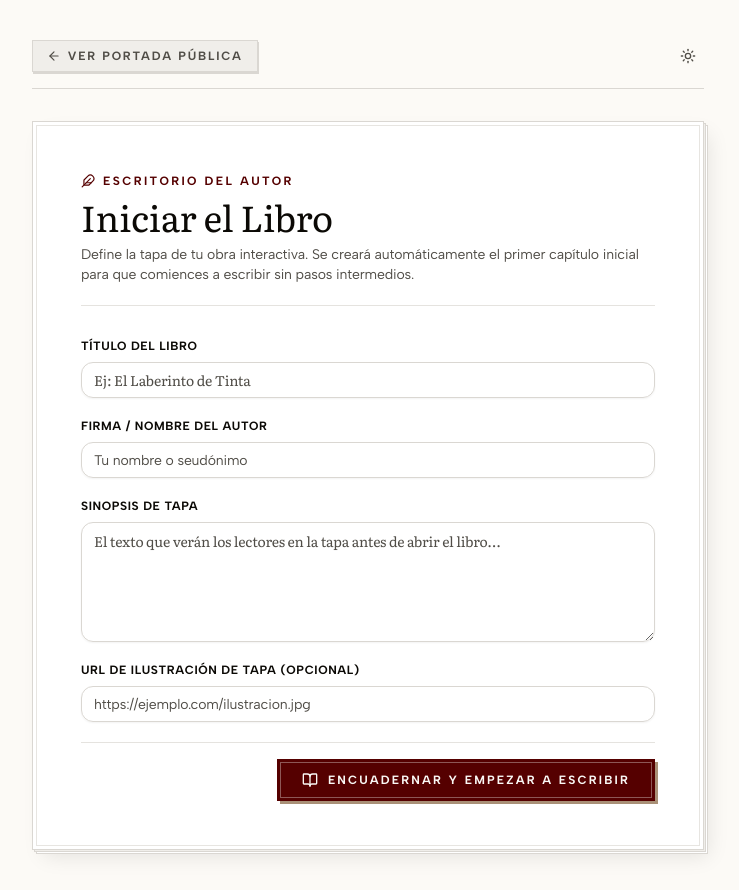
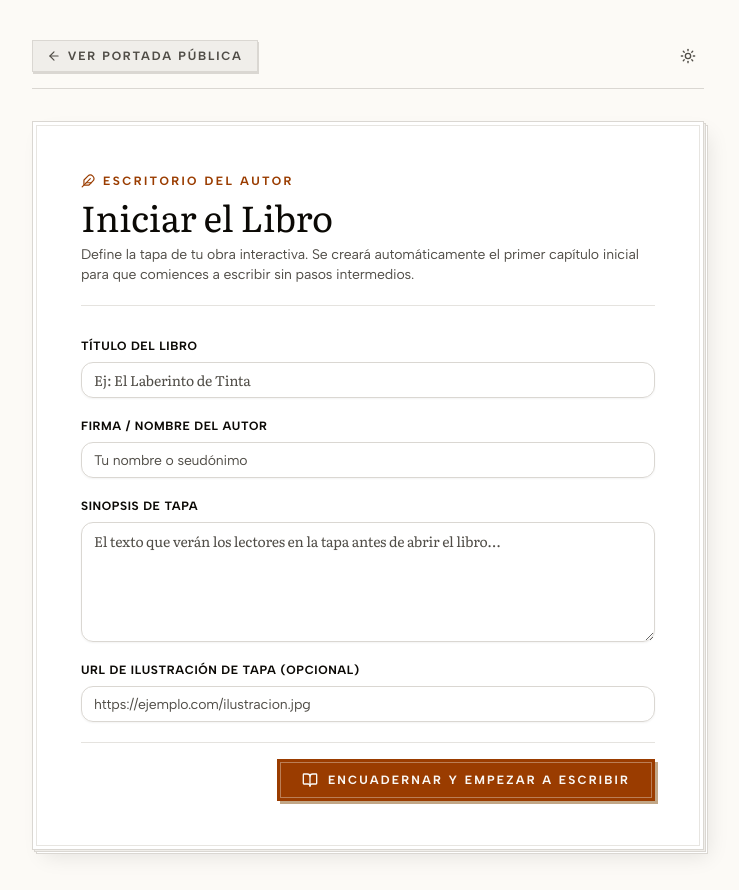
Before and after one commit to zgabros/arbol-historias, a Next.js app: page /admin/stories/new in a window 1280 px wide. Shown: the whole page, without its empty margins (272-1011 px from the left). Built offline with nearby package versions, Linux system fonts and the light colour scheme.

Commit message:
feat: solución generada por Gemini para issue #27

```diff
--- a/src/app/globals.css
+++ b/src/app/globals.css
@@ -69,8 +69,8 @@
   --popover: oklch(1 0 0);
   --popover-foreground: oklch(0.14 0.01 85);
 
-  /* Paleta moderna y elegante para el diseño de autor con contraste óptimo accesible */
-  --primary: oklch(0.28 0.12 35);
+  /* Paleta renovada con un tono cálido y acogedor (terracota suave / sepia cálido) en lugar del salmón */
+  --primary: oklch(0.48 0.14 45);
   --primary-foreground: oklch(0.98 0.005 85);
 
   --secondary: oklch(0.95 0.006 85);
@@ -79,24 +79,24 @@
   --muted: oklch(0.94 0.007 85);
   --muted-foreground: oklch(0.42 0.01 85); /* Contrastes optimizados > 4.5:1 */
 
-  --accent: oklch(0.92 0.02 38);
-  --accent-foreground: oklch(0.20 0.05 38);
+  --accent: oklch(0.93 0.03 65);
+  --accent-foreground: oklch(0.25 0.06 50);
 
   --destructive: oklch(0.50 0.20 25);
   --destructive-foreground: oklch(0.98 0 0);
 
   --border: oklch(0.88 0.008 85);
   --input: oklch(0.88 0.008 85);
-  --ring: oklch(0.28 0.12 35);
+  --ring: oklch(0.48 0.14 45);
 
   --sidebar: oklch(0.99 0.003 85);
   --sidebar-foreground: oklch(0.14 0.01 85);
-  --sidebar-primary: oklch(0.28 0.12 35);
+  --sidebar-primary: oklch(0.48 0.14 45);
   --sidebar-primary-foreground: oklch(0.98 0.005 85);
   --sidebar-accent: oklch(0.95 0.006 85);
-  --sidebar-accent-foreground: oklch(0.20 0.05 38);
+  --sidebar-accent-foreground: oklch(0.25 0.06 50);
   --sidebar-border: oklch(0.88 0.008 85);
-  --sidebar-ring: oklch(0.28 0.12 35);
+  --sidebar-ring: oklch(0.48 0.14 45);
 }
 
 .dark {
@@ -110,7 +110,7 @@
   --popover: oklch(0.16 0.006 85);
   --popover-foreground: oklch(0.94 0.005 85);
 
-  --primary: oklch(0.78 0.10 45);
+  --primary: oklch(0.72 0.12 55);
   --primary-foreground: oklch(0.12 0.02 42);
 
   --secondary: oklch(0.22 0.008 85);
@@ -119,24 +119,24 @@
   --muted: oklch(0.20 0.006 85);
   --muted-foreground: oklch(0.75 0.005 85);
 
-  --accent: oklch(0.24 0.02 42);
-  --accent-foreground: oklch(0.90 0.04 42);
+  --accent: oklch(0.25 0.03 55);
+  --accent-foreground: oklch(0.90 0.04 55);
 
   --destructive: oklch(0.60 0.20 25);
   --destructive-foreground: oklch(0.12 0 0);
 
   --border: oklch(0.28 0.008 85);
   --input: oklch(0.28 0.008 85);
-  --ring: oklch(0.78 0.10 45);
+  --ring: oklch(0.72 0.12 55);
 
   --sidebar: oklch(0.15 0.006 85);
   --sidebar-foreground: oklch(0.94 0.005 85);
-  --sidebar-primary: oklch(0.78 0.10 45);
+  --sidebar-primary: oklch(0.72 0.12 55);
   --sidebar-primary-foreground: oklch(0.12 0.02 42);
   --sidebar-accent: oklch(0.22 0.008 85);
   --sidebar-accent-foreground: oklch(0.92 0.005 85);
   --sidebar-border: oklch(0.28 0.008 85);
-  --sidebar-ring: oklch(0.78 0.10 45);
+  --sidebar-ring: oklch(0.72 0.12 55);
 }
 
 @layer base {
```
